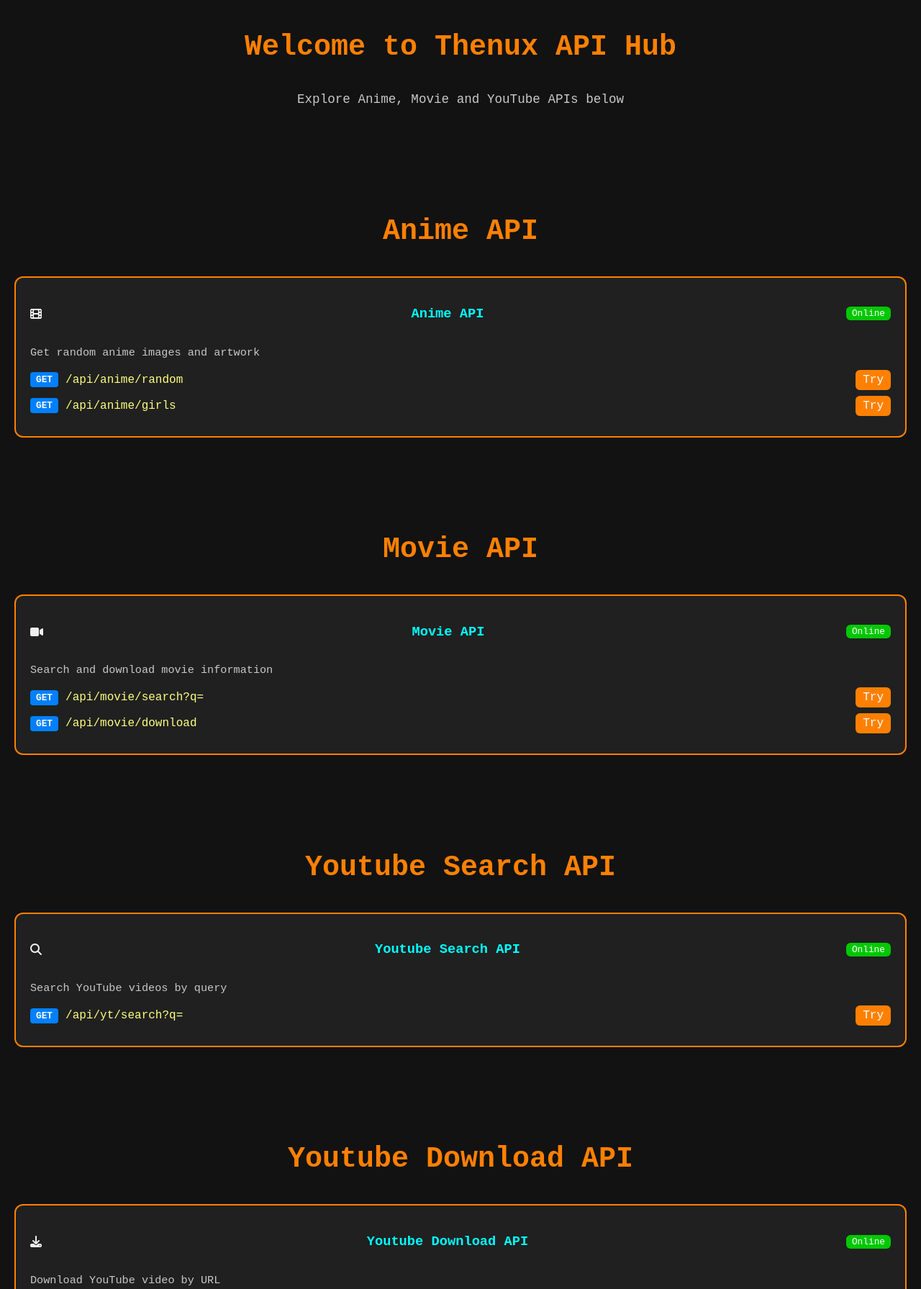
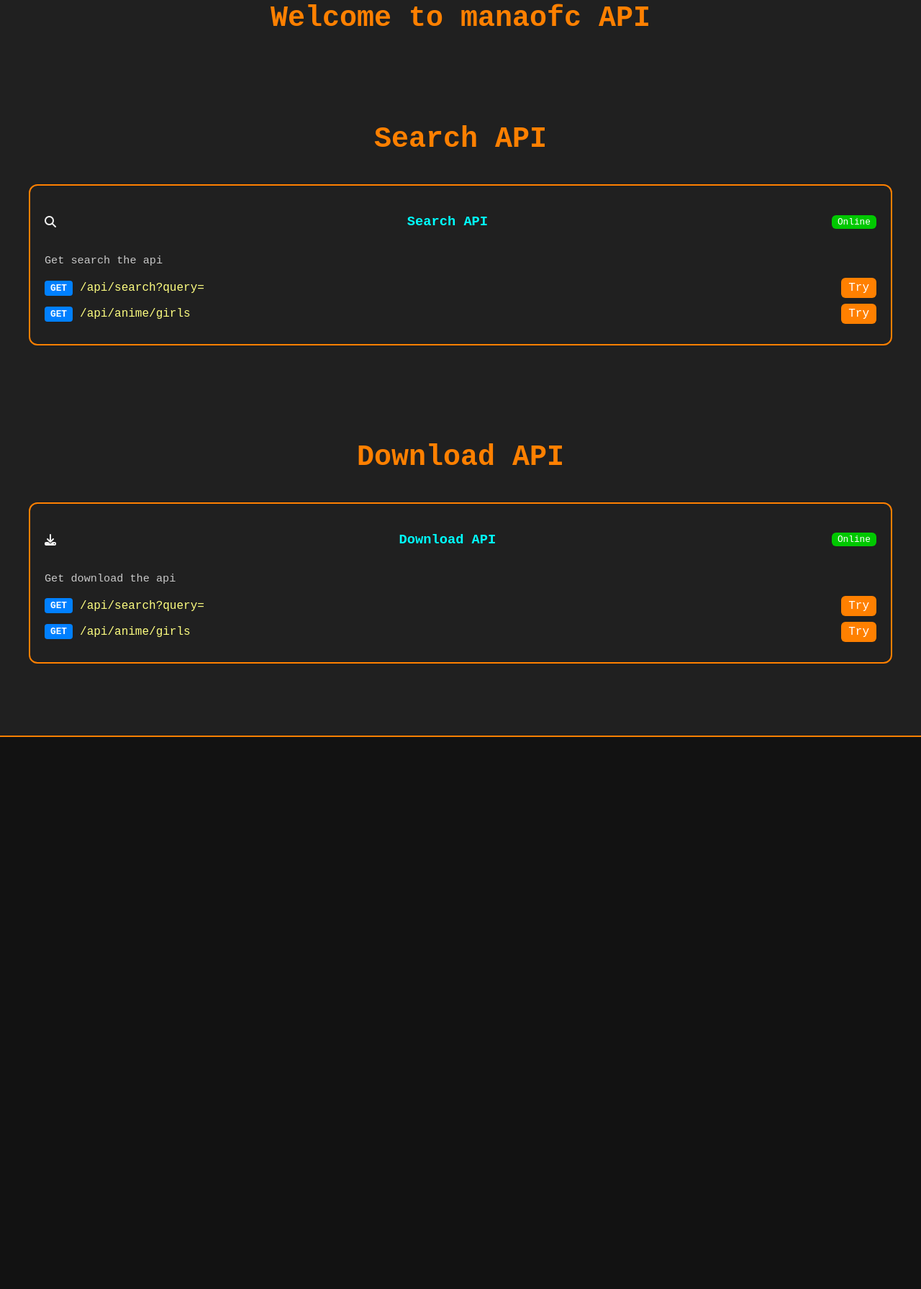
Before and after one commit to buddika-iresh17/manaofc-api, a website: page public/index.html in a window 1280 px wide. Shown: the part 80-1871 px from the top of the page at 72% size. After the commit the page ends 1104 px from the top, so only its background shows below. Drawn offline with Linux system fonts and the light colour scheme.

Commit message:
Add files via upload

```diff
--- a/public/index.html
+++ b/public/index.html
@@ -3,7 +3,7 @@
 <head>
 <meta charset="UTF-8">
 <meta name="viewport" content="width=device-width, initial-scale=1.0">
-<title>Thenux API Hub</title>
+<title>Manaofc API</title>
 <link href="https://cdnjs.cloudflare.com/ajax/libs/font-awesome/6.4.0/css/all.min.css" rel="stylesheet">
 
 <style>
@@ -151,38 +151,28 @@
 
 <!-- NAVIGATION -->
 <nav>
-    <ul>
-        <li><a href="#home" class="active"><i class="fas fa-home"></i> <span>Home</span></a></li>
-        <li><a href="#anime-api"><i class="fas fa-film"></i> <span>Anime API</span></a></li>
-        <li><a href="#movie-api"><i class="fas fa-video"></i> <span>Movie API</span></a></li>
-        <li><a href="#yt-search-api"><i class="fas fa-search"></i> <span>Youtube Search</span></a></li>
-        <li><a href="#yt-download-api"><i class="fas fa-download"></i> <span>Youtube Download</span></a></li>
-    </ul>
-</nav>
 
 <!-- HOME SECTION -->
 <section id="home">
-    <h2>Welcome to Thenux API Hub</h2>
-    <p style="text-align:center; color: rgb(200,200,200); font-size:1.1rem;">Explore Anime, Movie and YouTube APIs below</p>
-</section>
+    <h2>Welcome to manaofc API</h2>
 
-<!-- ANIME API SECTION -->
-<section id="anime-api">
-    <h2>Anime API</h2>
+<!-- SEARCH API SECTION -->
+<section id="search-api">
+    <h2>Search API</h2>
     <div class="api-grid">
         <div class="api-card">
             <div class="api-header">
-                <i class="fas fa-film"></i>
-                <h3>Anime API</h3>
+                <i class="fas fa-search"></i>
+                <h3>Search API</h3>
                 <span class="status-badge active">Online</span>
             </div>
             <div class="api-body">
-                <p>Get random anime images and artwork</p>
+                <p>Get search the api</p>
                 <div class="endpoints">
                     <div class="endpoint">
                         <span class="method get">GET</span>
-                        <span class="url">/api/anime/random</span>
-                        <a href="/api/anime/random" target="_blank" class="try-btn">Try</a>
+                        <span class="url">/api/search?query=</span>
+                        <a href="/api/search?query=lelena" target="_blank" class="try-btn">Try</a>
                     </div>
                     <div class="endpoint">
                         <span class="method get">GET</span>
@@ -195,82 +185,29 @@
     </div>
 </section>
 
-<!-- MOVIE API SECTION -->
-<section id="movie-api">
-    <h2>Movie API</h2>
-    <div class="api-grid">
-        <div class="api-card">
-            <div class="api-header">
-                <i class="fas fa-video"></i>
-                <h3>Movie API</h3>
-                <span class="status-badge active">Online</span>
-            </div>
-            <div class="api-body">
-                <p>Search and download movie information</p>
-                <div class="endpoints">
-                    <div class="endpoint">
-                        <span class="method get">GET</span>
-                        <span class="url">/api/movie/search?q=</span>
-                        <a href="/api/movie/searchm?query=spider&limit=5" target="_blank" class="try-btn">Try</a>
-                    </div>
-                    <div class="endpoint">
-                        <span class="method get">GET</span>
-                        <span class="url">/api/movie/download</span>
-                        <a href="/api/movie/download?url=https://sinhalasub.lk/movies/deadpool-wolverine-2024-sinhala-subtitles/" target="_blank" class="try-btn">Try</a>
-                    </div>
-                </div>
-            </div>
-        </div>
-    </div>
-</section>
-
-<!-- YOUTUBE SEARCH API SECTION -->
-<section id="yt-search-api">
-    <h2>Youtube Search API</h2>
-    <div class="api-grid">
-        <div class="api-card">
-            <div class="api-header">
-                <i class="fas fa-search"></i>
-                <h3>Youtube Search API</h3>
-                <span class="status-badge active">Online</span>
-            </div>
-            <div class="api-body">
-                <p>Search YouTube videos by query</p>
-                <div class="endpoints">
-                    <div class="endpoint">
-                        <span class="method get">GET</span>
-                        <span class="url">/api/yt/search?q=</span>
-                        <a href="/api/yt/search?query=spider&limit=5" target="_blank" class="try-btn">Try</a>
-                    </div>
-                </div>
-            </div>
-        </div>
-    </div>
-</section>
-
-<!-- YOUTUBE DOWNLOAD API SECTION -->
-<section id="yt-download-api">
-    <h2>Youtube Download API</h2>
+<!-- DOWNLOAD API SECTION -->
+<section id="search-api">
+    <h2>Download API</h2>
     <div class="api-grid">
         <div class="api-card">
             <div class="api-header">
                 <i class="fas fa-download"></i>
-                <h3>Youtube Download API</h3>
+                <h3>Download API</h3>
                 <span class="status-badge active">Online</span>
             </div>
             <div class="api-body">
-                <p>Download YouTube video by URL</p>
+                <p>Get download the api</p>
                 <div class="endpoints">
                     <div class="endpoint">
                         <span class="method get">GET</span>
-                        <span class="url">/api/yt/download?url=</span>
-                        <a href="/api/yt/download?url=https://www.youtube.com/watch?v=dQw4w9WgXcQ" target="_blank" class="try-btn">Try</a>
+                        <span class="url">/api/search?query=</span>
+                        <a href="/api/search?query=lelena" target="_blank" class="try-btn">Try</a>
                     </div>
-                </div>
-            </div>
-        </div>
-    </div>
-</section>
+                    <div class="endpoint">
+                        <span class="method get">GET</span>
+                        <span class="url">/api/anime/girls</span>
+                        <a href="/api/anime/girls" target="_blank" class="try-btn">Try</a>
+                    </div>
 
 </body>
 </html>
```
